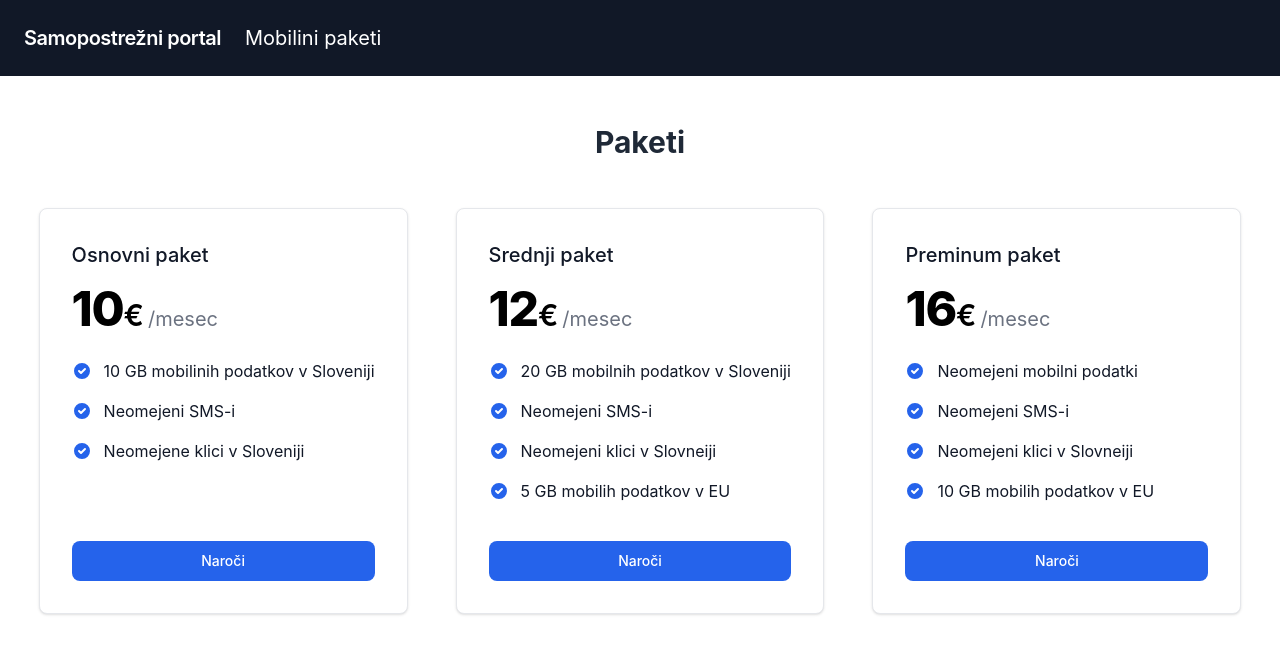
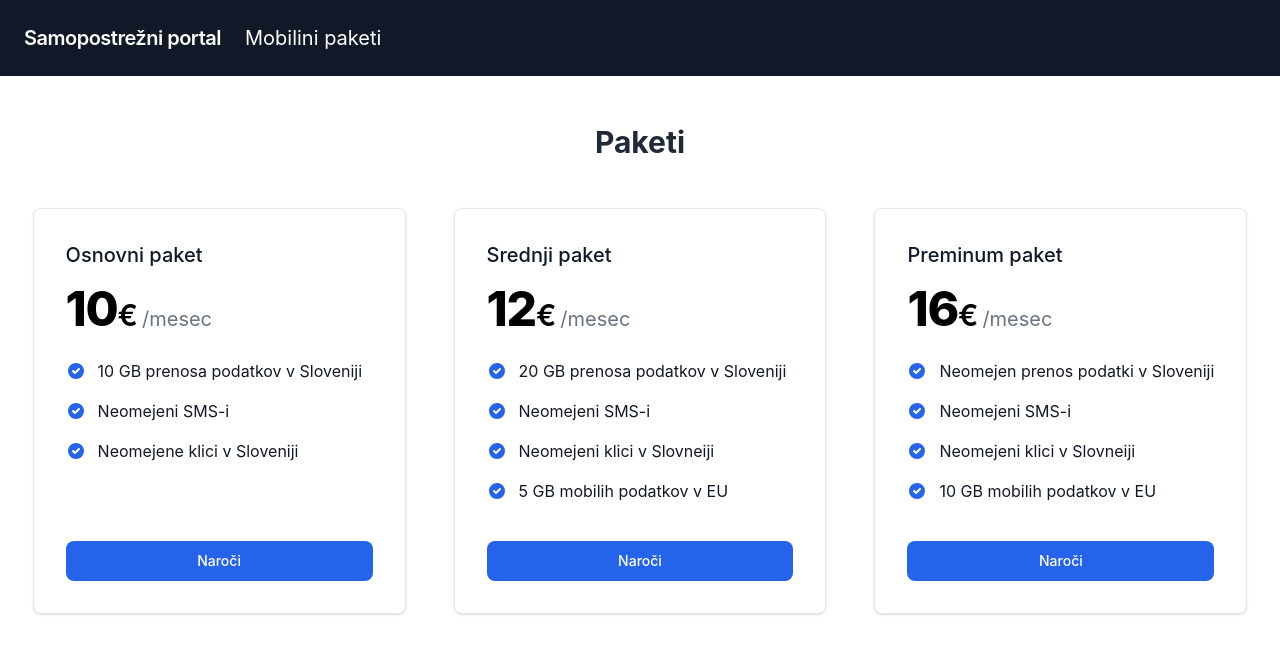
Before and after one commit to FrostyKitten02/bintegra-frontend, a React (Create React App) app in the folder app/: page /paketi/mobilni in a window 1280 px wide. Shown: the top 654 px of the page. Built offline with nearby package versions, Linux system fonts and the light colour scheme.

Commit message:
#3 - text fix

```diff
--- a/app/src/pages/MobilePlansPage.tsx
+++ b/app/src/pages/MobilePlansPage.tsx
@@ -7,17 +7,17 @@ export default function MobilePlansPage() {
             <h2 className="text-3xl font-bold text-center mb-12">Paketi</h2>
             <div className="grid lg:grid-cols-3 gap-6 lg:gap-x-12">
                 <PlanCard
-                    features={["10 GB mobilinih podatkov v Sloveniji", "Neomejeni SMS-i", "Neomejene klici v Sloveniji"]}
+                    features={["10 GB prenosa podatkov v Sloveniji", "Neomejeni SMS-i", "Neomejene klici v Sloveniji"]}
                     name={"Osnovni paket"}
                     price={10}
                     priceInterval="mesec"/>
                 <PlanCard
-                    features={["20 GB mobilnih podatkov v Sloveniji", "Neomejeni SMS-i", "Neomejeni klici v Slovneiji", "5 GB mobilih podatkov v EU"]}
+                    features={["20 GB prenosa podatkov v Sloveniji", "Neomejeni SMS-i", "Neomejeni klici v Slovneiji", "5 GB mobilih podatkov v EU"]}
                     name={"Srednji paket"}
                     price={12}
                     priceInterval="mesec"/>
                 <PlanCard
-                    features={["Neomejeni mobilni podatki", "Neomejeni SMS-i", "Neomejeni klici v Slovneiji", "10 GB mobilih podatkov v EU"]}
+                    features={["Neomejen prenos podatki v Sloveniji", "Neomejeni SMS-i", "Neomejeni klici v Slovneiji", "10 GB mobilih podatkov v EU"]}
                     name={"Preminum paket"}
                     price={16}
                     priceInterval="mesec"/>
```
